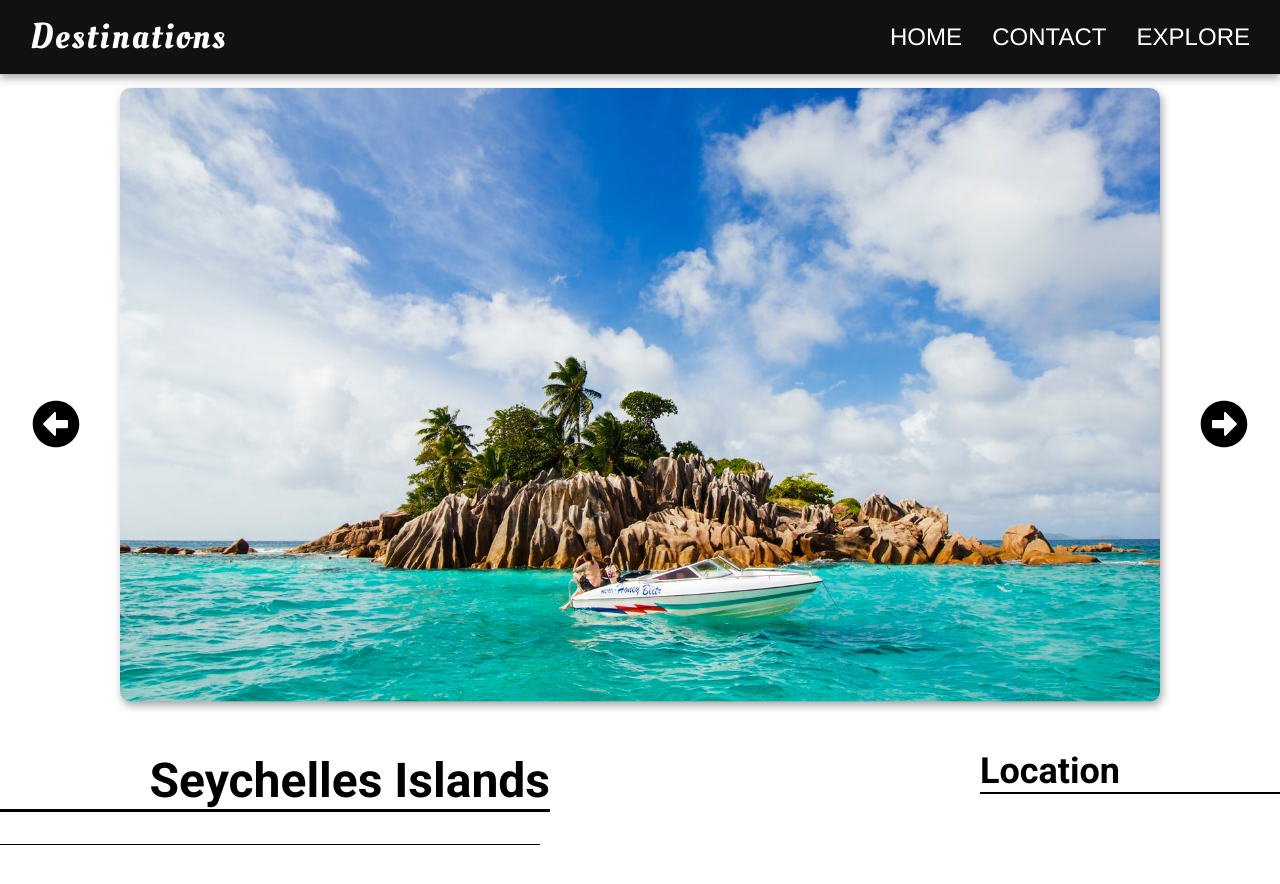
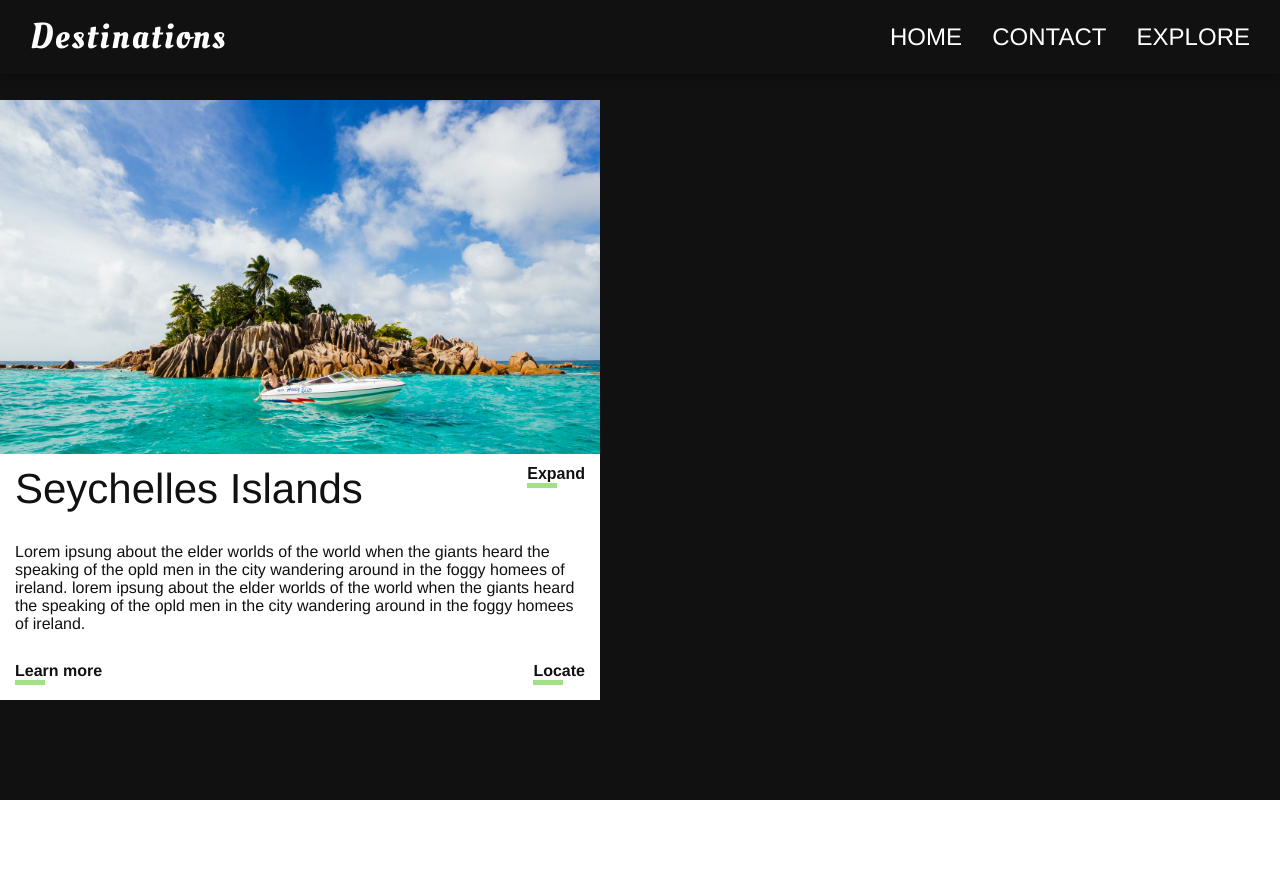
Before and after one commit to JackSchollmeyer/Destinations, a Next.js app: page /tropical in a window 1280 px wide. Shown: the top 884 px of the page. After the commit the page ends 800 px from the top, so only its background shows below. Built offline with nearby package versions, Linux system fonts and the light colour scheme.

Commit message:
constructed and designed reusable card for destinations

```diff
--- a/src/components/HomepageComponents/Footer.jsx
+++ b/src/components/HomepageComponents/Footer.jsx
@@ -94,6 +94,7 @@ export default function Footer() {
               <ul>
                 <li>Terms & Services</li>
                 <li>Privacy Policy</li>
+                <li>Sources</li>
               </ul>
             </div>
           </div>
--- /dev/null
+++ b/src/components/LocationCard.jsx
@@ -0,0 +1,40 @@
+import React from "react";
+import s from "../../styles/LocationCard.module.css";
+import Image from "next/image";
+import Link from "next/link";
+import SeychellesIslands from "../public/tropical/SeychellesIslands.jpg";
+
+export default function LocationCard(image, name, info, learnMore, locate) {
+  return (
+    <div className={s.container}>
+      <div className={s.img}>
+        <Image src={SeychellesIslands} alt="SeychellesIslands" />
+      </div>
+      <div className={s.infoContainer}>
+        <div className={s.nameAndBtn}>
+          <h1>Seychelles Islands</h1>
+          <button className={s.expandButton}>Expand</button>
+        </div>
+        <p className={s.discription}>
+          Lorem ipsung about the elder worlds of the world when the giants heard
+          the speaking of the opld men in the city wandering around in the foggy
+          homees of ireland. lorem ipsung about the elder worlds of the world
+          when the giants heard the speaking of the opld men in the city
+          wandering around in the foggy homees of ireland.
+        </p>
+        <div className={s.links}>
+          <Link href="https://en.wikipedia.org/wiki/Seychelles">
+            <a className={s.learnMore} target="_blank">
+              Learn more
+            </a>
+          </Link>
+          <Link href="https://www.google.com/maps/place/Seychelles/@-4.5833118,55.6579119,15z/data=!3m1!4b1!4m5!3m4!1s0x231fdab48c500c57:0x536f1be1f469e0cb!8m2!3d-4.5833333!4d55.6666667">
+            <a className={s.location} target="_blank">
+              Locate
+            </a>
+          </Link>
+        </div>
+      </div>
+    </div>
+  );
+}
--- /dev/null
+++ b/src/components/TropicalSection.jsx
@@ -0,0 +1,11 @@
+import React from "react";
+import LocationCard from "./LocationCard";
+import s from "../../styles/TropicalSection.module.css";
+
+export default function TropicalSection() {
+  return (
+    <div className={s.container}>
+      <LocationCard />
+    </div>
+  );
+}
--- a/src/pages/tropical.jsx
+++ b/src/pages/tropical.jsx
@@ -1,11 +1,12 @@
 import React from "react";
-import ImageSlider from "../components/ImageSlider";
-import { SliderData } from "../components/SliderData";
+import TropicalSection from "../components/TropicalSection";
+// import ImageSlider from "../components/ImageSlider";
+// import { SliderData } from "../components/SliderData";
 
 export default function tropical() {
   return (
     <div>
-      <ImageSlider slides={SliderData} />
+      <TropicalSection />
     </div>
   );
 }
--- /dev/null
+++ b/styles/LocationCard.module.css
@@ -0,0 +1,111 @@
+.container {
+  width: 600px;
+  height: 600px;
+  background-color: white;
+  font-family: Helvetica;
+  color: rgb(17, 17, 17);
+}
+
+.img {
+  height: 350px;
+  width: 600px;
+}
+
+.img img {
+  object-fit: cover;
+  height: 350px;
+  width: 600px;
+}
+
+.infoContainer {
+  display: flex;
+  flex-direction: column;
+  justify-content: space-between;
+  height: 250px;
+  padding: 15px;
+}
+
+.nameAndBtn {
+  display: flex;
+  justify-content: space-between;
+  width: 100%;
+}
+
+.nameAndBtn h1 {
+  margin: 0;
+  font-size: 42px;
+  font-weight: normal;
+}
+
+.expandButton {
+  padding: 0;
+  background: none;
+  border: none;
+  height: fit-content;
+  cursor: pointer;
+  color: rgb(17, 17, 17);
+  font-size: 16px;
+  font-weight: bold;
+}
+
+.expandButton:after {
+  content: "";
+  display: flex;
+  border-bottom: solid 5px;
+  width: 30px;
+  color: #a2e086;
+  transition: 0.5s;
+}
+
+.expandButton:hover:after {
+  content: "";
+  border-bottom: solid 2px;
+  width: 100%;
+  color: #a2e086;
+  transition: 0.5s;
+}
+
+.discription {
+  font-size: 16px;
+}
+
+.links {
+  display: flex;
+  justify-content: space-between;
+  width: 100%;
+  font-weight: bold;
+}
+
+.learnMore:after {
+  content: "";
+  display: flex;
+  border-bottom: solid 5px;
+  width: 30px;
+  color: #a2e086;
+  transition: 0.5s;
+}
+
+.learnMore:hover:after {
+  content: "";
+  border-bottom: solid 2px;
+  width: 100%;
+  color: #a2e086;
+  transition: 0.5s;
+}
+
+.location:after {
+  content: "";
+  display: flex;
+  border-bottom: solid 5px;
+  width: 30px;
+  color: #a2e086;
+  transition: 0.5s;
+}
+
+.location:hover:after {
+  content: "";
+  border-bottom: solid 2px;
+  width: 100%;
+  color: #a2e086;
+  transition: 0.5s;
+}
--- /dev/null
+++ b/styles/TropicalSection.module.css
@@ -0,0 +1,6 @@
+.container {
+  display: flex;
+  align-items: center;
+  height: 100vh;
+  background-color: rgb(17, 17, 17);
+}
```
Also changed, not shown: styles/Mountainous.module.css (+33 -3 lines).
